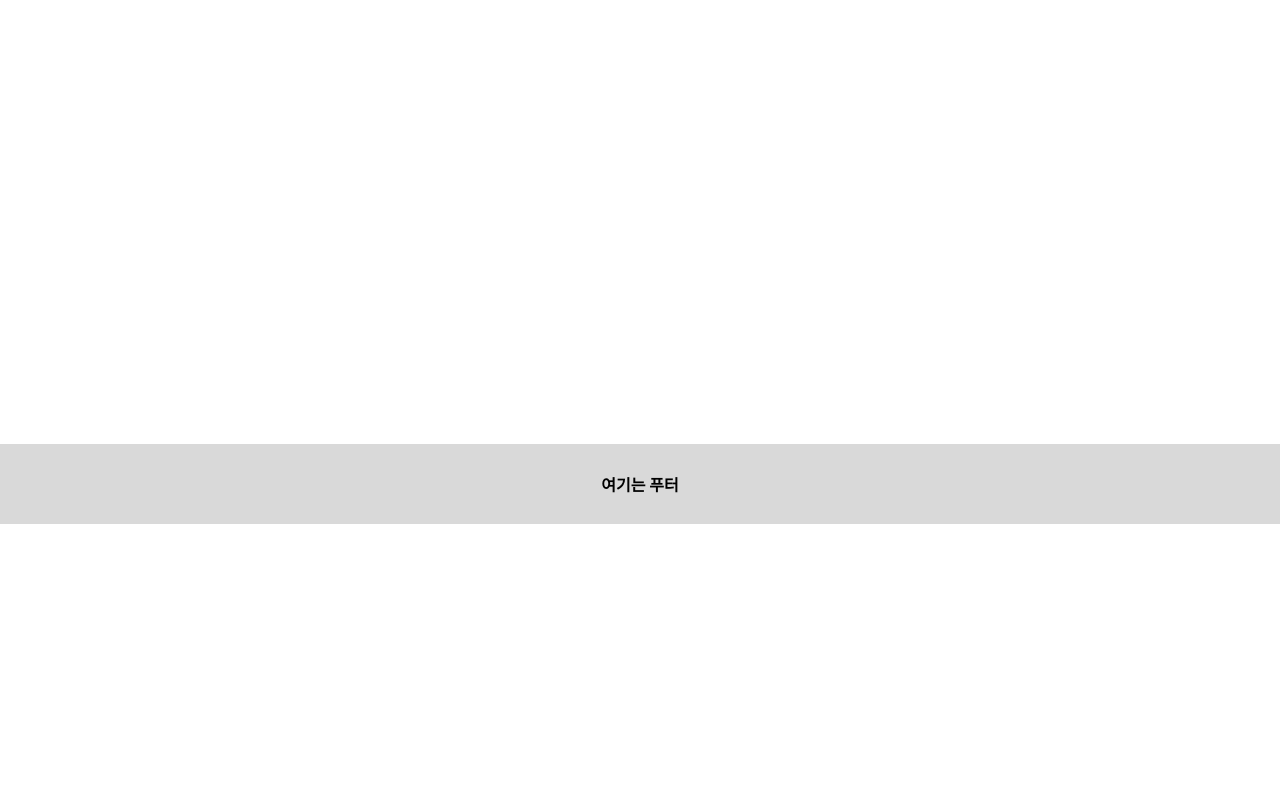
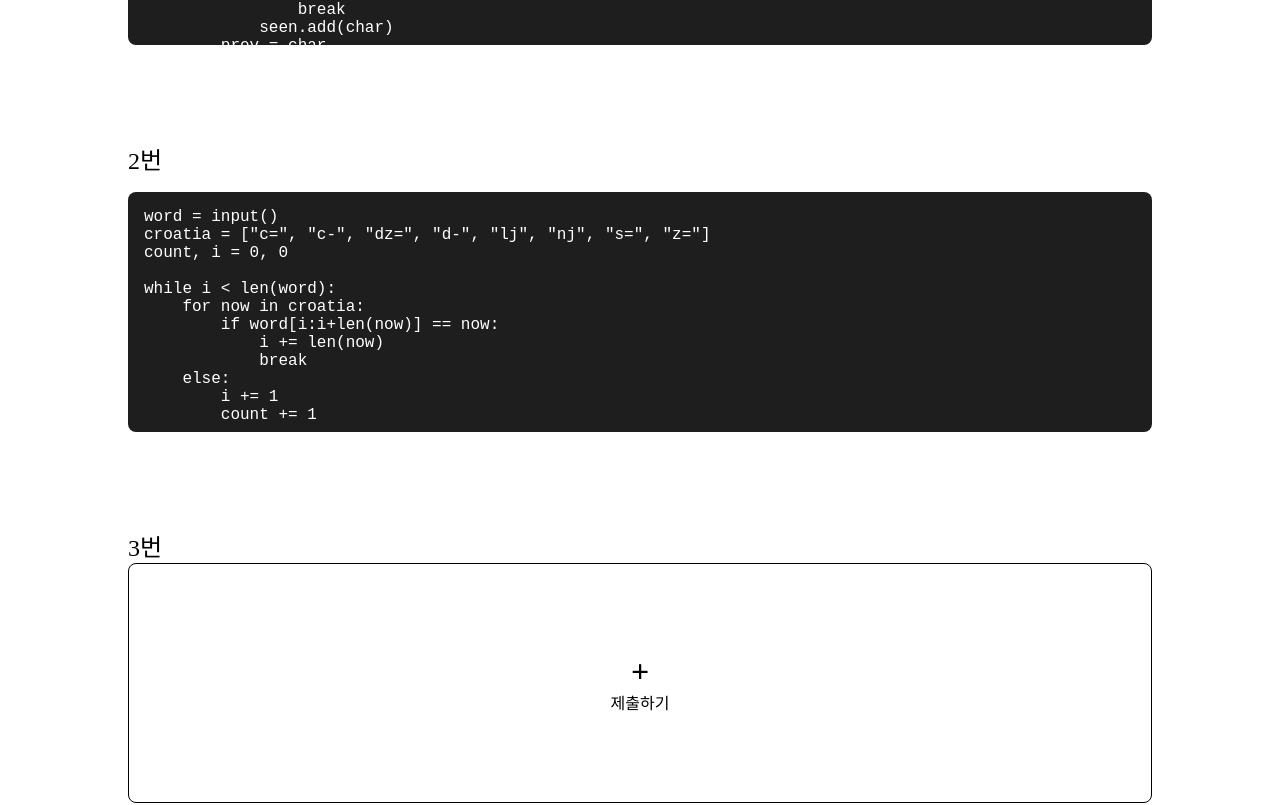
Before and after one commit to AlgorithmGenerator/AlgorithmGenerator-Web, a React (Vite) app in the folder conomoproject/: page /submitcodepage in a window 1280 px wide. Shown: the part 436-1241 px from the top of the page. Before the commit the page ends 960 px from the top, so only its background shows below. Built offline with nearby package versions, Linux system fonts and the light colour scheme.

Commit message:
[ADD] submitvode 페이지 추가

```diff
--- a/conomoproject/src/pages/mainpage/MoimSpace/SubmitCode.jsx
+++ b/conomoproject/src/pages/mainpage/MoimSpace/SubmitCode.jsx
@@ -1,5 +1,9 @@
 import React from 'react';
 import styled from 'styled-components';
+import { useNavigate } from 'react-router-dom';
+import CustomColumn from '../../../components/container/CustomColumn';
+import CustomRow from '../../../components/container/CustomRow';
+import CustomFont from '../../../components/container/CustomFont';
 
 const ContainerCenter = styled.div`
   display: flex;
@@ -17,13 +21,116 @@ const PageContainer = styled(ContainerCenter)`
   gap: 4rem;
   position: relative;
   background-color: white;
+  padding-bottom: 5vh;
+`;
+
+const CodeContainer = styled.div`
+  background-color: #1e1e1e;
+  color: white;
+  font-family: 'Courier New', Courier, monospace;
+  padding: 1rem;
+  border-radius: 8px;
+  height: 30vh;
+  overflow-y: auto;
+  margin-top: 1rem;
+  white-space: pre-wrap;
+  width: 100%;
+
+  /* 스크롤바 스타일 */
+  &::-webkit-scrollbar {
+    width: 12px;
+  }
+
+  &::-webkit-scrollbar-thumb {
+    background-color: #D9D9D9;
+    border-radius: 1rem;
+  }
+
+  &::-webkit-scrollbar-track {
+    background-color: #f1f1f1;
+    border-radius: 1rem;
+  }
+`;
+
+const CodeBlock = styled.div`
+  margin-bottom: 2rem;
+  width: 80%;
+`;
+
+const ButtonContainer = styled.div`
+  display: flex;
+  flex-direction: column;
+  align-items: center;
+  justify-content: center;
+  width: 100%;
+  height: 30vh;
+  background-color: white;
+  border: 1px solid black;
+  border-radius: 8px;
+  cursor: pointer;
 `;
 
 const SubmitCodePage = () => {
+  const navigate = useNavigate();
+
+  const codeBlocks = [
+    `N = int(input())
+words = [input() for _ in range(N)]
+
+count = 0
+for word in words:
+    seen = set()
+    prev = ''
+    for char in word:
+        if char != prev:
+            if char in seen:
+                break
+            seen.add(char)
+        prev = char
+    else:
+        count += 1
+
+print(count)`,
+    `word = input()
+croatia = ["c=", "c-", "dz=", "d-", "lj", "nj", "s=", "z="]
+count, i = 0, 0
+
+while i < len(word):
+    for now in croatia:
+        if word[i:i+len(now)] == now:
+            i += len(now)
+            break
+    else:
+        i += 1
+        count += 1
+
+print(count)`,
+    '', // 3번 문제 코드가 없는 경우
+    '', // 4번 문제 코드가 없는 경우
+  ];
+
   return (
     <ContainerCenter>
       <PageContainer>
-                여기는 코드 제출 페이지
+        <CustomRow width='80%' alignItems='center' justifyContent='flex-start'>
+          <CustomFont color='black' font='2rem' fontWeight='bold'>제출내역</CustomFont>
+        </CustomRow>
+
+        {codeBlocks.map((code, index) => (
+          <CodeBlock key={index}>
+            <CustomFont color='black' font='1.5rem'>{index + 1}번</CustomFont>
+            {code ? (
+              <CodeContainer>
+                {code}
+              </CodeContainer>
+            ) : (
+              <ButtonContainer onClick={() => navigate('/writecode')}>
+                <CustomFont color='black' font='2rem' fontWeight='bold'>+</CustomFont>
+                <CustomFont color='black' font='1rem'>제출하기</CustomFont>
+              </ButtonContainer>
+            )}
+          </CodeBlock>
+        ))}
       </PageContainer>
     </ContainerCenter>
   );
```
Also changed, not shown: conomoproject/src/pages/mainpage/MoimSpace/WriteCode.jsx (added). Lines whose indentation alone changed are shown as unchanged.
